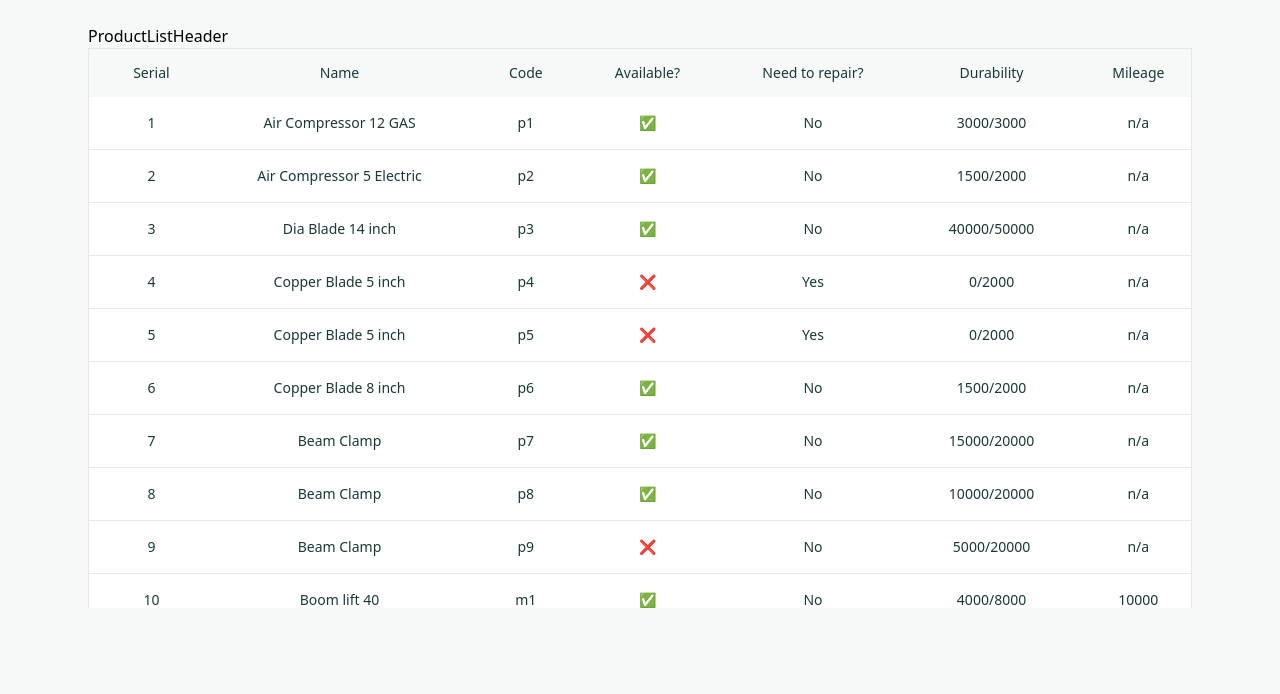
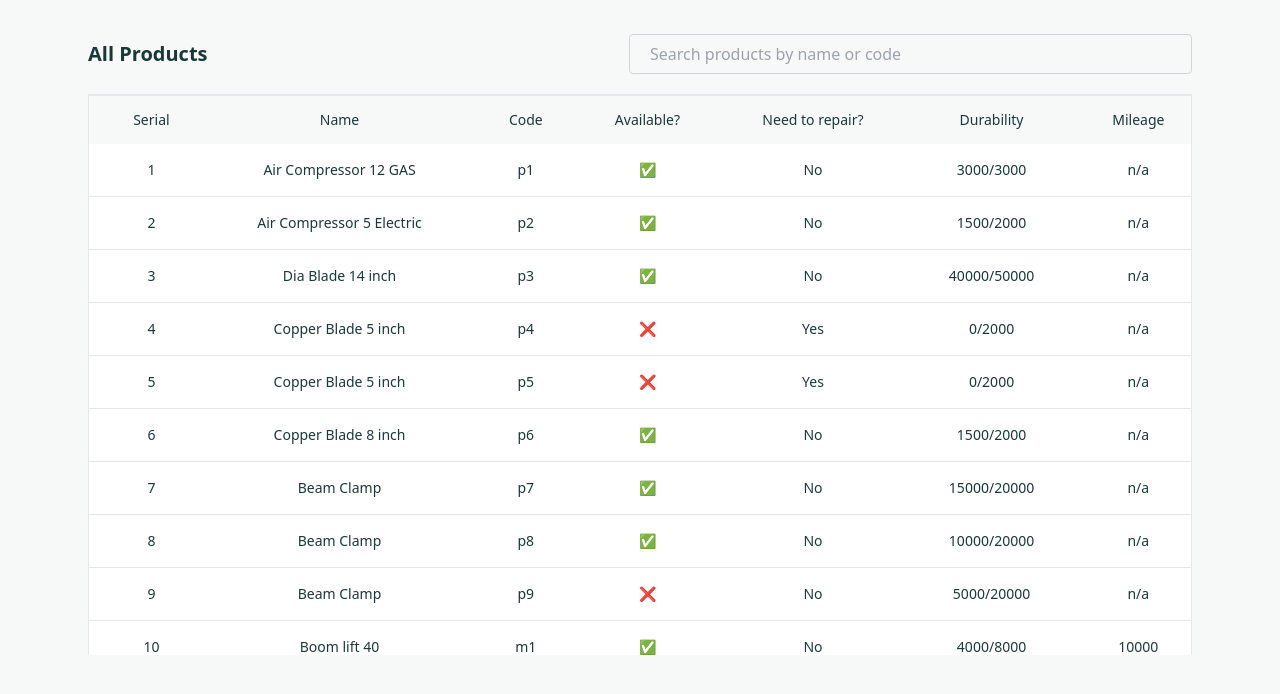
Before and after one commit to SadatJubayer/product-rental-system, a React (Create React App) app: page / in a window 1280 px wide. Shown: the top 694 px of the page. Built offline with nearby package versions, Linux system fonts and the light colour scheme.

Commit message:
add product searching

```diff
--- a/src/components/index.ts
+++ b/src/components/index.ts
@@ -1 +1,2 @@
 export { Layout } from './layout/Layout';
+export { Input } from './input/Input';
--- /dev/null
+++ b/src/components/input/Input.tsx
@@ -0,0 +1,15 @@
+import { InputHTMLAttributes } from 'react';
+
+interface IInputProps extends InputHTMLAttributes<HTMLInputElement> {
+    name: string;
+}
+
+export const Input = ({ name, ...rest }: IInputProps) => {
+    return (
+        <input
+            name={name}
+            className="my-2.5 bg-transparent border border-gray-300 rounded focus:outline-none focus:border-gray-600 px-5 py-2.5 h-10 text-sm md:text-base flex-1"
+            {...rest}
+        />
+    );
+};
--- a/src/constants/strings.ts
+++ b/src/constants/strings.ts
@@ -8,6 +8,7 @@ export const strings = {
     need_to_repair: 'Need to repair',
     durability: 'Durability',
     mileage: 'Mileage',
+    search_product: 'Search products by name or code',
 
     book: 'Book',
     return: 'Return',
--- a/src/features/product-list/components/ProductList.tsx
+++ b/src/features/product-list/components/ProductList.tsx
@@ -1,12 +1,34 @@
-import React from 'react';
+import { useProducts } from 'hooks';
+import React, { useCallback, useEffect, useState } from 'react';
 import ProductListHeader from './ProductListHeader';
 import ProductListTable from './ProductListTable';
 
 const ProductList = () => {
+    const { state } = useProducts();
+    const [searchValue, setSearchValue] = useState('');
+    const [filteredProducts, setFilteredProducts] = useState(state.products);
+
+    const onSearchProducts = useCallback((value: string) => {
+        setSearchValue(value);
+    }, []);
+
+    useEffect(() => {
+        if (searchValue === '') {
+            setFilteredProducts(state.products);
+        } else {
+            const filteredItems = state.products.filter(
+                (product) =>
+                    product.name.toLowerCase().includes(searchValue.toLowerCase()) ||
+                    product.code.toLowerCase().includes(searchValue.toLowerCase())
+            );
+            setFilteredProducts(filteredItems);
+        }
+    }, [searchValue, state.products]);
+
     return (
         <>
-            <ProductListHeader />
-            <ProductListTable />
+            <ProductListHeader searchValue={searchValue} onSearch={onSearchProducts} />
+            <ProductListTable products={filteredProducts} />
         </>
     );
 };
--- a/src/features/product-list/components/ProductListHeader.tsx
+++ b/src/features/product-list/components/ProductListHeader.tsx
@@ -1,5 +1,25 @@
-const ProductListHeader = () => {
-    return <div>ProductListHeader</div>;
+import { Input } from 'components';
+import { strings } from 'constants/strings';
+import React from 'react';
+
+interface IProductsHeaderProps {
+    searchValue: string;
+    onSearch: (value: string) => void;
+}
+
+const ProductListHeader = ({ searchValue, onSearch }: IProductsHeaderProps) => {
+    return (
+        <div className="flex justify-between items-center pb-2.5 space-x-5 border-b">
+            <h1 className="text-xl font-semibold text-text flex-1">All Products</h1>
+            <Input
+                value={searchValue}
+                onChange={(e) => onSearch(e.target.value)}
+                type="search"
+                name="search"
+                placeholder={strings.search_product}
+            />
+        </div>
+    );
 };
 
 export default ProductListHeader;
--- a/src/features/product-list/components/ProductListTable.tsx
+++ b/src/features/product-list/components/ProductListTable.tsx
@@ -1,10 +1,12 @@
 import { strings } from 'constants/strings';
-import { useProducts } from 'hooks';
+import { IProduct } from 'types/IProduct';
 import ProductListTableRow from './ProductListTableRow';
 
-export const ProductListTable = () => {
-    const { state } = useProducts();
+interface IProductTableProps {
+    products: IProduct[];
+}
 
+export const ProductListTable = ({ products }: IProductTableProps) => {
     return (
         <div className="max-h-[70vh] overflow-scroll">
             <table>
@@ -20,7 +22,7 @@ export const ProductListTable = () => {
                     </tr>
                 </thead>
                 <tbody>
-                    {state.products.map((product, idx) => (
+                    {products.map((product, idx) => (
                         <ProductListTableRow
                             key={product.code}
                             product={product}
--- a/src/features/product-list/components/ProductListTableRow.tsx
+++ b/src/features/product-list/components/ProductListTableRow.tsx
@@ -10,6 +10,7 @@ interface ITableRowItemProps {
 const ProductListTableRow = ({ product, serial }: ITableRowItemProps) => {
     const { availability, needing_repair, name, code, durability, max_durability, mileage } =
         product;
+
     return (
         <tr>
             <td>{serial}</td>
```
